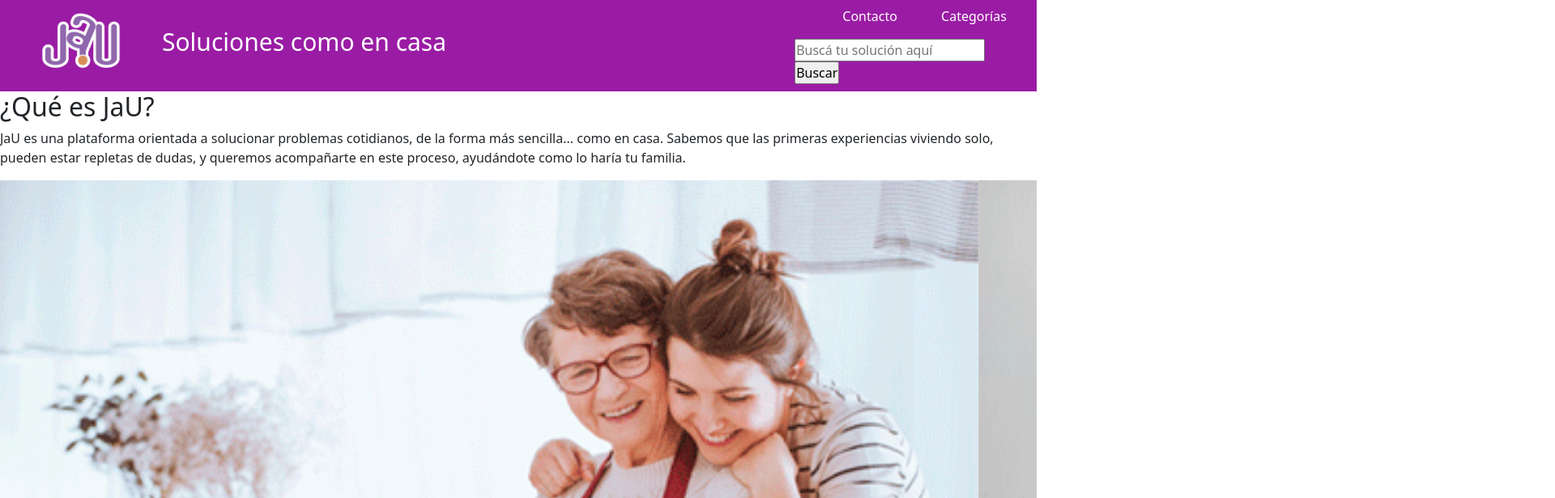
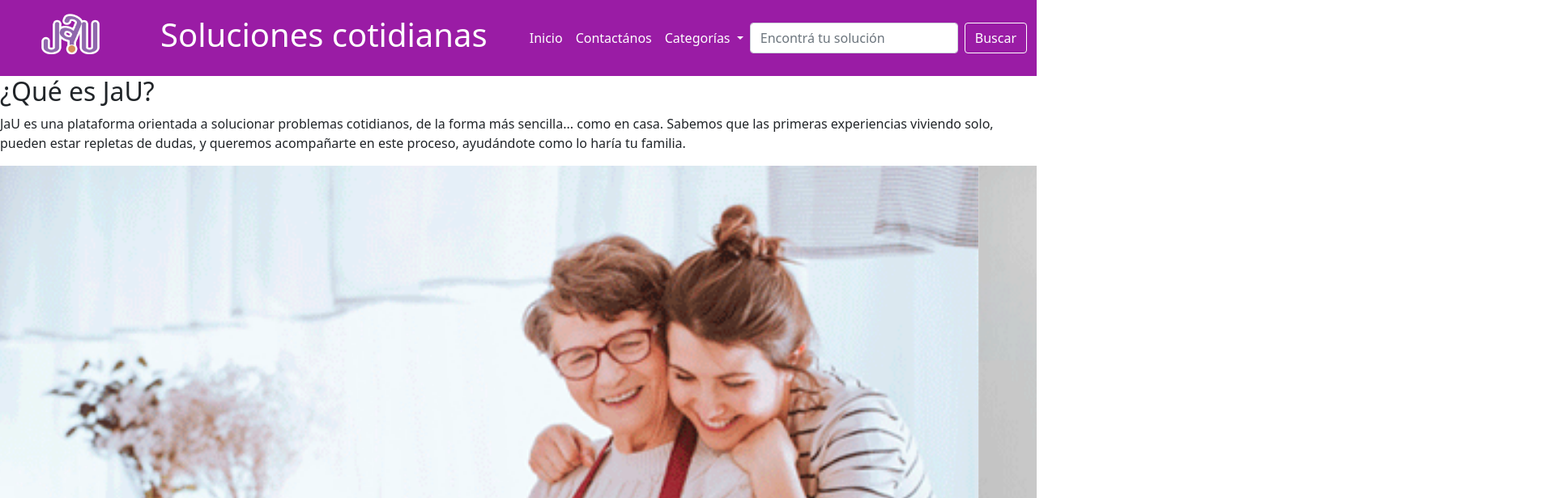
Before and after one commit to maximilianosarmiento/JaU, a plain HTML site: page index.html in a window 1280 px wide. Shown: the top 616 px of the page at 81% size, 1920 px wide, since content can reach past the window. Drawn offline with nearby package versions, Linux system fonts and the light colour scheme.

Commit message:
header finalizado, con estilos y media querie

```diff
--- a/index.html
+++ b/index.html
@@ -8,25 +8,42 @@
     <title>Jau | Inicio</title>
 </head>
 <body>
+
   <header class="header">
-    <div class="header__logoSlogan">
-        <a href="index.html"><img src="./Multimedia/Logo.png" alt="Logo" width="200px"></a>
-        <h1>Soluciones como en casa</h1>
-    </div>
-    <div class="header__nav">
-        <ul class="header__opciones">
-            <li>
-                <a href="contacto.html">Contacto</a>
+    <nav class=" header__nav navbar navbar-expand-lg navbar-light bg-light">
+      <div class="container-fluid">
+        <a class="header__logo navbar-brand" href="index.html"><img class="header__logoImagen" src="./Multimedia/Logo.png" alt="Logo" width="150rem"></a>
+        <h1 class="header__slogan">Soluciones cotidianas</h1>
+        <button class="header__hamburguesa navbar-toggler" type="button" data-bs-toggle="collapse" data-bs-target="#navbarSupportedContent" aria-controls="navbarSupportedContent" aria-expanded="false" aria-label="Toggle navigation">
+          <span class="" role="button" ><i class="fa fa-bars" aria-hidden="true"></i></span>
+        </button>
+        <div class="header__opciones collapse navbar-collapse" id="navbarSupportedContent">
+          <ul class="header__lista navbar-nav me-auto mb-2 mb-lg-0">
+            <li class="nav-item">
+              <a class="header__link nav-link" aria-current="page" href="index.html">Inicio</a>
             </li>
-            <li>
-                <a href="categorias.html">Categorías</a>
+            <li class="nav-item">
+              <a class="header__link nav-link" href="contacto.html">Contactános</a>
             </li>
-        </ul>
-        <form action="" class="header__barra">
-            <input type="search" name="busqueda" placeholder="Buscá tu solución aquí" required>
-            <input type="submit" value="Buscar">
-        </form>
-    </div>
+            <li class="nav-item dropdown">
+              <a class="header__link nav-link dropdown-toggle" href="categorias.html" id="navbarDropdown" role="button" data-bs-toggle="dropdown" aria-expanded="false">
+                Categorías
+              </a>
+              <ul class="header__listaOculta dropdown-menu" aria-labelledby="navbarDropdown">
+                <li><a class="header__listaOculta__item dropdown-item" href="#">Cocina</a></li>
+                <li><a class="header__listaOculta__item dropdown-item" href="#">Matenimiento</a></li>
+                <li><a class="header__listaOculta__item dropdown-item" href="#">Organización</a></li>
+                <li><a class="header__listaOculta__item dropdown-item" href="#">Tintorería</a></li>
+              </ul>
+            </li>
+          </ul>
+          <form class="header__busqueda d-flex">
+            <input class="form-control me-2" type="search" placeholder="Encontrá tu solución" aria-label="Search" required>
+            <button class="header__boton btn btn-outline-success" type="submit">Buscar</button>
+          </form>
+        </div>
+      </div>
+    </nav>
   </header>
 
   <main>
@@ -197,9 +214,10 @@
       </ul>
     </div>
 
-    <div>
+    <!-- <div>
       <a href="index.html"><img src="./Multimedia/logoFooter.png" alt="Logo chico"></a>
     </div>
+  -->
 
     <div>
       <p>Seguinos en:</p>
--- a/scss/_header.scss
+++ b/scss/_header.scss
@@ -2,40 +2,91 @@
     margin: 0;
     padding: 0;
 }
+
 @import "variables";
 body{
     header{
-        background-color: $Morado;
-        color: white;
-        display: flex;
-        justify-content: space-between;
+        .header__nav{
+            background-color: $Morado !important;
+            padding-top: 0%;
+            padding-bottom: 0%;
 
-        .header__logoSlogan{
-            width: 1000px;
-            display: flex;
-            h1{
-                width: 500px;
-                font-size: 30px;
-                align-self: center;
+            .header__slogan{
+                padding-left: 20px;
+                color: white !important;
             }
-        }
 
-        .header__nav{
-            display: flex;
-            display: block;
-            align-self: center;
-            padding-right: 10px;
             .header__opciones{
-                display: flex;
-                list-style-type: none;
-                text-decoration: none;
-                justify-content: space-around;
+                justify-content: end;
+                .header__lista{
+                    margin: 0% !important;
+                    .header__link{
+                        color: white !important;
+                        &:hover{
+                            background-color: white !important;
+                            color: $Naranja !important;
+                            border-radius: 5px;
+                            transition: .2s;
+                        }
+                    }
+                    .header__listaOculta{
+                        .header__listaOculta__item{
+                            color: $Morado;
+                            &:hover{
+                                background-color: $Morado !important;
+                                color: white !important;
+                                border-radius: 5px;
+                                transition: 0.2s;
+                            }
+                        }
+                    }
+                }
 
-                a{
-                    text-decoration: none;
-                    color: white;
+                .header__boton{
+                    border-color: white !important;
+                    color: white !important;
+                    &:hover{
+                        background-color: $Naranja !important;
+                        color: white !important;
+                        transition: 0.2s;
+                    }
                 }
+
+            }
+            .header__hamburguesa{
+                background-color: $Naranja !important;
+                color: white;
+                border-color: white;
             }
         }
     }
+    @media (max-width: 480px) and (min-width: 320px){
+        .header__logo{
+            width: 20px;
+
+            .header__logoImagen{
+                width: 4rem;
+            }
+
+        }
+        .header__slogan{
+            padding-left: 5px !important;
+            font-size: 15px;
+        }
+
+    }
+    @media (max-width: 720px) and (min-width: 481px){
+        .header__logo{
+            width: 20px;
+
+            .header__logoImagen{
+                width: 4rem;
+            }
+
+        }
+        .header__slogan{
+            padding-left: 5px !important;
+            font-size: 25px;
+        }
+    }
 }
```
Also changed, not shown: css/main.css, 1 other file.
